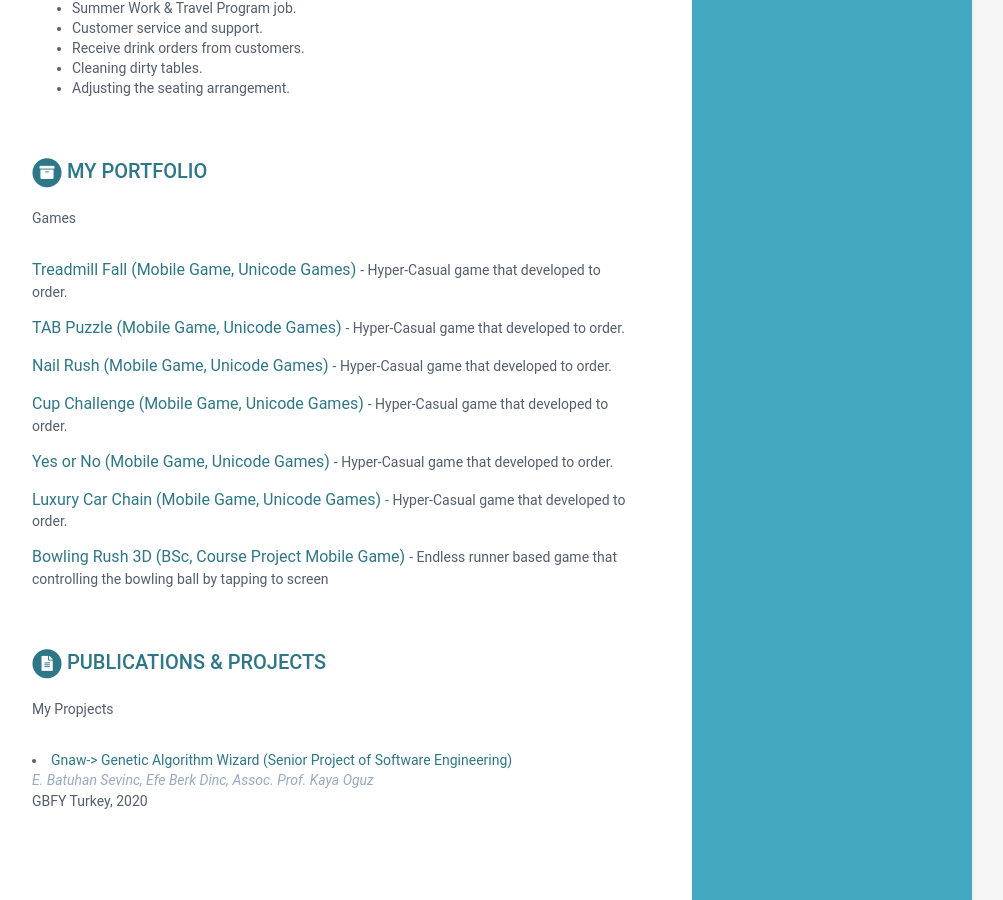
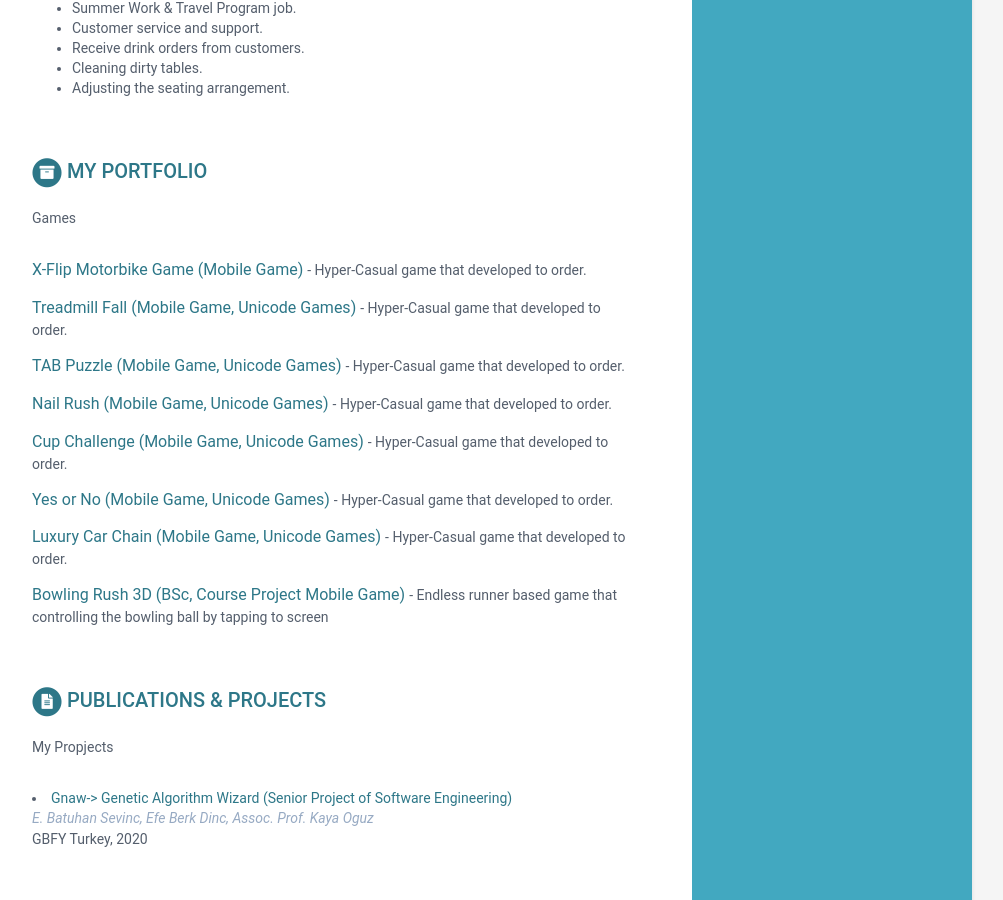
Before and after one commit to batuhansevinc/batuhansevinc.github.io, a Jekyll site: the page built from index.html, in a window 1280 px wide and 900 px high, scrolled down 1959 px. Shown: the whole window, without its empty margins (168-1171 px from the left). Built offline with Jekyll 4.4.1, drawn with Linux system fonts in a browser that asks for light colours; part of the change alters nothing that is shown; some of the changed text lies outside the part shown.

Commit message:
Update data.yml

```diff
--- a/_data/data.yml
+++ b/_data/data.yml
@@ -14,9 +14,9 @@ sidebar:
     # Sidebar links
     email: eyupbatuhansevinc@gmail.com
     phone:
-    website: batuhansevinc.com #do not add http://
+    website: #do not add http://
     linkedin: eyupbatuhansevinc
-    xing: eyupbatuhansevinc
+    xing:
     github: batuhansevinc
     telegram: # add your nickname without '@' sign
     gitlab:
@@ -25,7 +25,7 @@ sidebar:
     stack-overflow: # Number/Username, e.g. 123456/alandoe
     codewars:
     goodreads: # Number-Username, e.g. 123456-alandoe
-    pdf: https://www.batuhansevinc.software/cv.pdf
+    pdf: http://www.batuhansevinc.software/cv.pdf
 
     languages:
       - idiom: Turkish
@@ -146,6 +146,9 @@ projects:
     intro: >
       Games
     assignments:
+      - title: X-Flip Motorbike Game (Mobile Game)
+        link: "https://github.com/batuhansevinc/X-Flip"
+        tagline: "Hyper-Casual game that developed to order."
       - title: Treadmill Fall (Mobile Game, Unicode Games)
         link: "https://play.google.com/store/apps/details?id=com.unicode.games.treadmillfall&hl=tr&gl=US"
         tagline: "Hyper-Casual game that developed to order."
```
